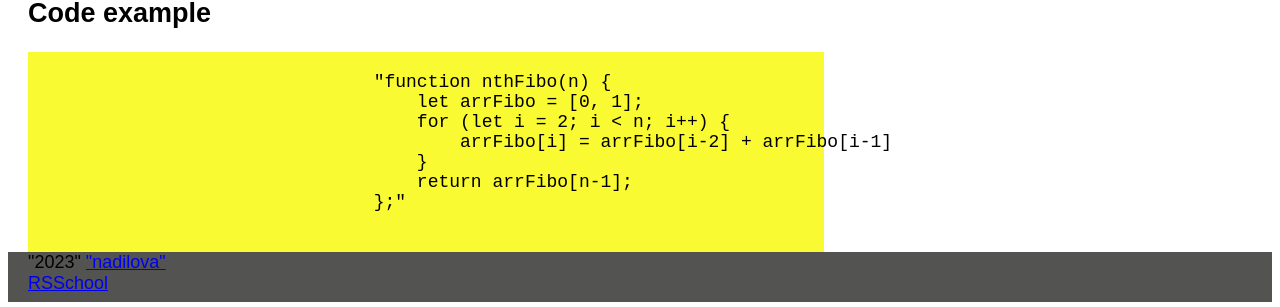
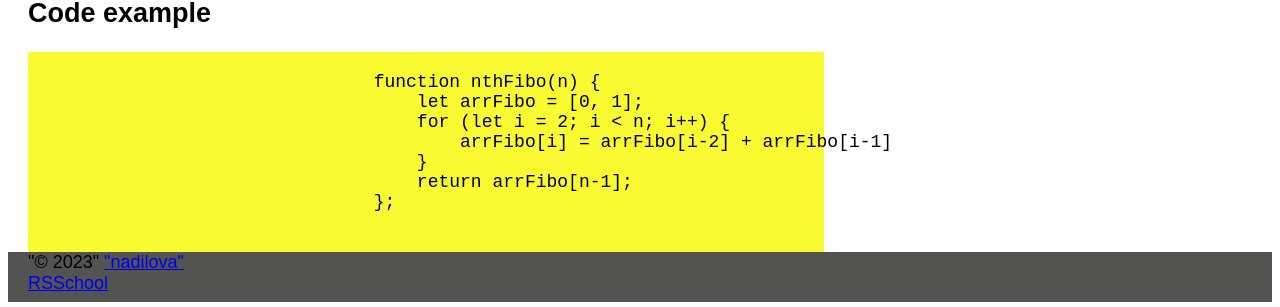
Before and after one commit to nadilova/rsschool-cv, a plain HTML site: page index.html in a window 1280 px wide. Shown: the part 1163-1470 px from the top of the page. Drawn offline with Linux system fonts and the light colour scheme.

Commit message:
fix: rectify code section

```diff
--- a/index.html
+++ b/index.html
@@ -119,13 +119,13 @@
                         <h2 class="section-title">Code example</h2>
                         <pre class="pre">
                             <code>
-                                "function nthFibo(n) {
+                                function nthFibo(n) {
                                     let arrFibo = [0, 1];
                                     for (let i = 2; i < n; i++) {
                                         arrFibo[i] = arrFibo[i-2] + arrFibo[i-1]
                                     }
                                     return arrFibo[n-1];
-                                };"
+                                };
                             </code>
                         </pre>
                     </section>
@@ -134,7 +134,7 @@
             <footer class="footer">
                 <div class="container footer-container">
                     <div>
-                        "2023"
+                        "&COPY; 2023"
                         <a href="https://github.com/nadilova/" class="github-link">
                             "nadilova"
                         </a>
```
